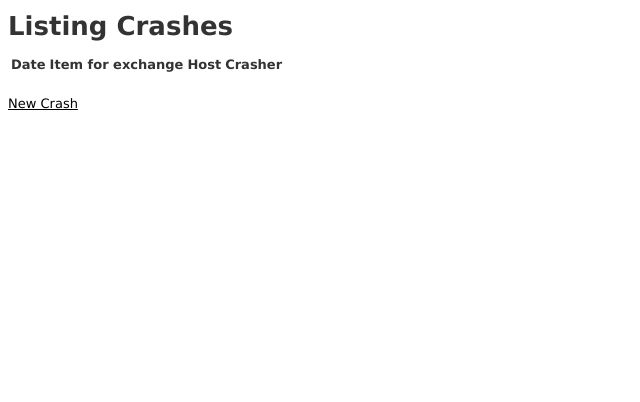
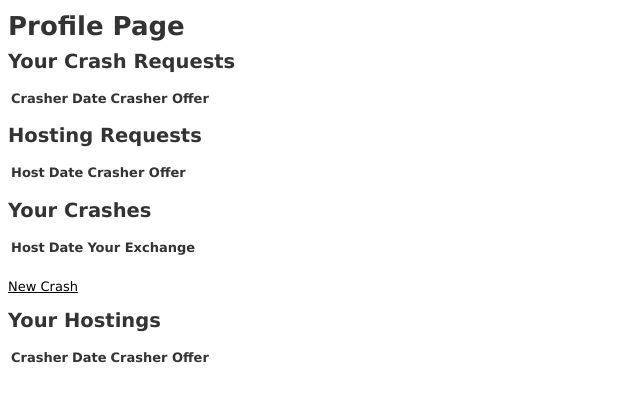
Before and after one commit to DanDobrick/shac, a Rails app: page /crashes in a window 1280 px wide. Shown: the part 67-469 px from the top of the page, without its empty margins (0-640 px from the left). Run offline with Rails 7, Linux system fonts and the light colour scheme; the visitor is signed in with stand-in values (Sample User, id 1); data that the repository does not hold is empty; style sheets or scripts are compiled from the project's sources; some libraries are stand-ins or nearby versions.

Commit message:
Add tables or crashes on user home page (pending and existing)

```diff
--- a/app/controllers/crashes_controller.rb
+++ b/app/controllers/crashes_controller.rb
@@ -4,12 +4,16 @@ class CrashesController < ApplicationController
   # GET /crashes
   # GET /crashes.json
   def index
-    @crashes = Crash.all
+    @crashes = Crash.where(crasher_id: current_user.id)
+    @requested_crashes = Crash.where(crasher_id: current_user.id, accepted: false)
+    @hosted_crashes = Crash.where(host_id: current_user.id, accepted: true)
+    @pending_crashes = Crash.where(host_id: current_user.id, accepted: false)
   end
 
   # GET /crashes/1
   # GET /crashes/1.json
   def show
+
   end
 
   # GET /crashes/new
--- a/app/views/crashes/index.html.erb
+++ b/app/views/crashes/index.html.erb
@@ -1,14 +1,67 @@
 <p id="notice"><%= notice %></p>
 
-<h1>Listing Crashes</h1>
+<h1>Profile Page</h1>
+
+<h2>Your Crash Requests</h2>
 
 <table>
   <thead>
     <tr>
+      <th>Crasher</th>
       <th>Date</th>
-      <th>Item for exchange</th>
+      <th>Crasher Offer</th>
+      <th colspan="3"></th>
+    </tr>
+  </thead>
+
+  <tbody>
+    <% @pending_crashes.each do |crash| %>
+      <tr>
+        <td><%= crash.crasher_id %></td>
+        <td><%= crash.date %></td>
+        <td><%= crash.item_for_exchange %></td>
+        <td><%= link_to 'Show', crash %></td>
+        <td><%= link_to 'Edit', edit_crash_path(crash) %></td>
+        <td><%= link_to 'Destroy', crash, method: :delete, data: { confirm: 'Are you sure?' } %></td>
+      </tr>
+    <% end %>
+  </tbody>
+</table>
+
+<h2>Hosting Requests</h2>
+
+<table>
+  <thead>
+    <tr>
       <th>Host</th>
-      <th>Crasher</th>
+      <th>Date</th>
+      <th>Crasher Offer</th>
+      <th colspan="3"></th>
+    </tr>
+  </thead>
+
+  <tbody>
+    <% @requested_crashes.each do |crash| %>
+      <tr>
+        <td><%= crash.host_id %></td>
+        <td><%= crash.date %></td>
+        <td><%= crash.item_for_exchange %></td>
+        <td><%= link_to 'Show', crash %></td>
+        <td><%= link_to 'Edit', edit_crash_path(crash) %></td>
+        <td><%= link_to 'Destroy', crash, method: :delete, data: { confirm: 'Are you sure?' } %></td>
+      </tr>
+    <% end %>
+  </tbody>
+</table>
+
+<h2>Your Crashes</h2>
+
+<table>
+  <thead>
+    <tr>
+      <th>Host</th>
+      <th>Date</th>
+      <th>Your Exchange</th>
       <th colspan="3"></th>
     </tr>
   </thead>
@@ -16,10 +69,9 @@
   <tbody>
     <% @crashes.each do |crash| %>
       <tr>
+        <td><%= crash.host_id %></td>
         <td><%= crash.date %></td>
         <td><%= crash.item_for_exchange %></td>
-        <td><%= crash.host_id %></td>
-        <td><%= crash.crasher_id %></td>
         <td><%= link_to 'Show', crash %></td>
         <td><%= link_to 'Edit', edit_crash_path(crash) %></td>
         <td><%= link_to 'Destroy', crash, method: :delete, data: { confirm: 'Are you sure?' } %></td>
@@ -31,3 +83,29 @@
 <br>
 
 <%= link_to 'New Crash', new_crash_path %>
+
+<h2>Your Hostings</h2>
+
+<table>
+  <thead>
+    <tr>
+      <th>Crasher</th>
+      <th>Date</th>
+      <th>Crasher Offer</th>
+      <th colspan="3"></th>
+    </tr>
+  </thead>
+
+  <tbody>
+    <% @hosted_crashes.each do |hosting| %>
+      <tr>
+        <td><%= hosting.crasher_id %></td>
+        <td><%= hosting.date %></td>
+        <td><%= hosting.item_for_exchange %></td>
+        <td><%= link_to 'Show', crash %></td>
+        <td><%= link_to 'Edit', edit_crash_path(crash) %></td>
+        <td><%= link_to 'Destroy', crash, method: :delete, data: { confirm: 'Are you sure?' } %></td>
+      </tr>
+    <% end %>
+  </tbody>
+</table>
--- /dev/null
+++ b/db/migrate/20161027224630_add_accepted_to_crashes.rb
@@ -0,0 +1,5 @@
+class AddAcceptedToCrashes < ActiveRecord::Migration
+  def change
+    add_column :crashes, :accepted, :boolean
+  end
+end
```
Also changed, not shown: db/schema.rb.
